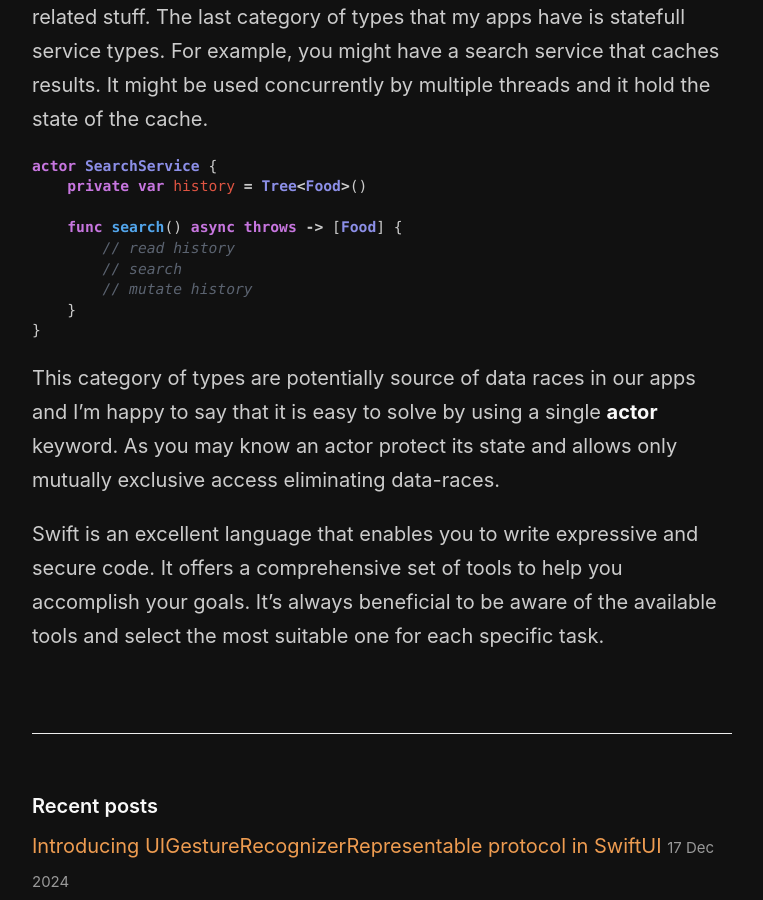
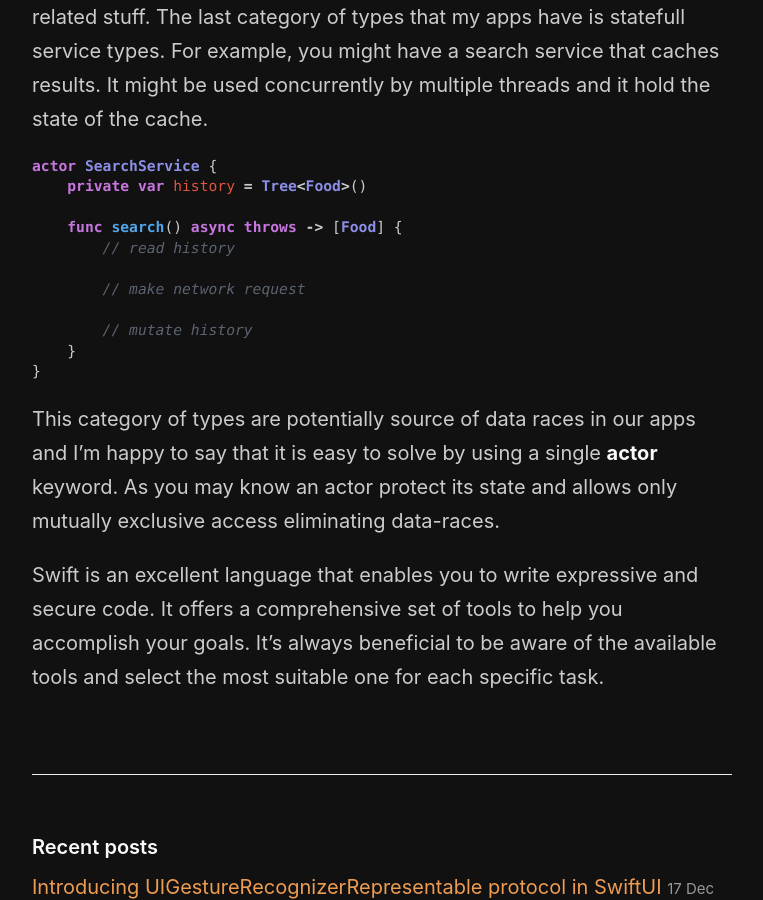
Before and after one commit to mecid/mecid.github.io, a Jekyll site: the page built from _posts/2025-01-07-adopting-swift6-across-the-app-codebase.md, in a window 1280 px wide and 900 px high, scrolled down 2935 px. Shown: the whole window, without its empty margins (258-1021 px from the left). Built offline with Jekyll 4.4.1, drawn with Linux system fonts in a browser that asks for light colours.

Commit message:
small code example improved in swift 6 mode

```diff
--- a/_posts/2025-01-07-adopting-swift6-across-the-app-codebase.md
+++ b/_posts/2025-01-07-adopting-swift6-across-the-app-codebase.md
@@ -86,7 +86,9 @@ actor SearchService {
 
     func search() async throws -> [Food] {
         // read history
-        // search
+
+        // make network request
+
         // mutate history
     }
 }
```
